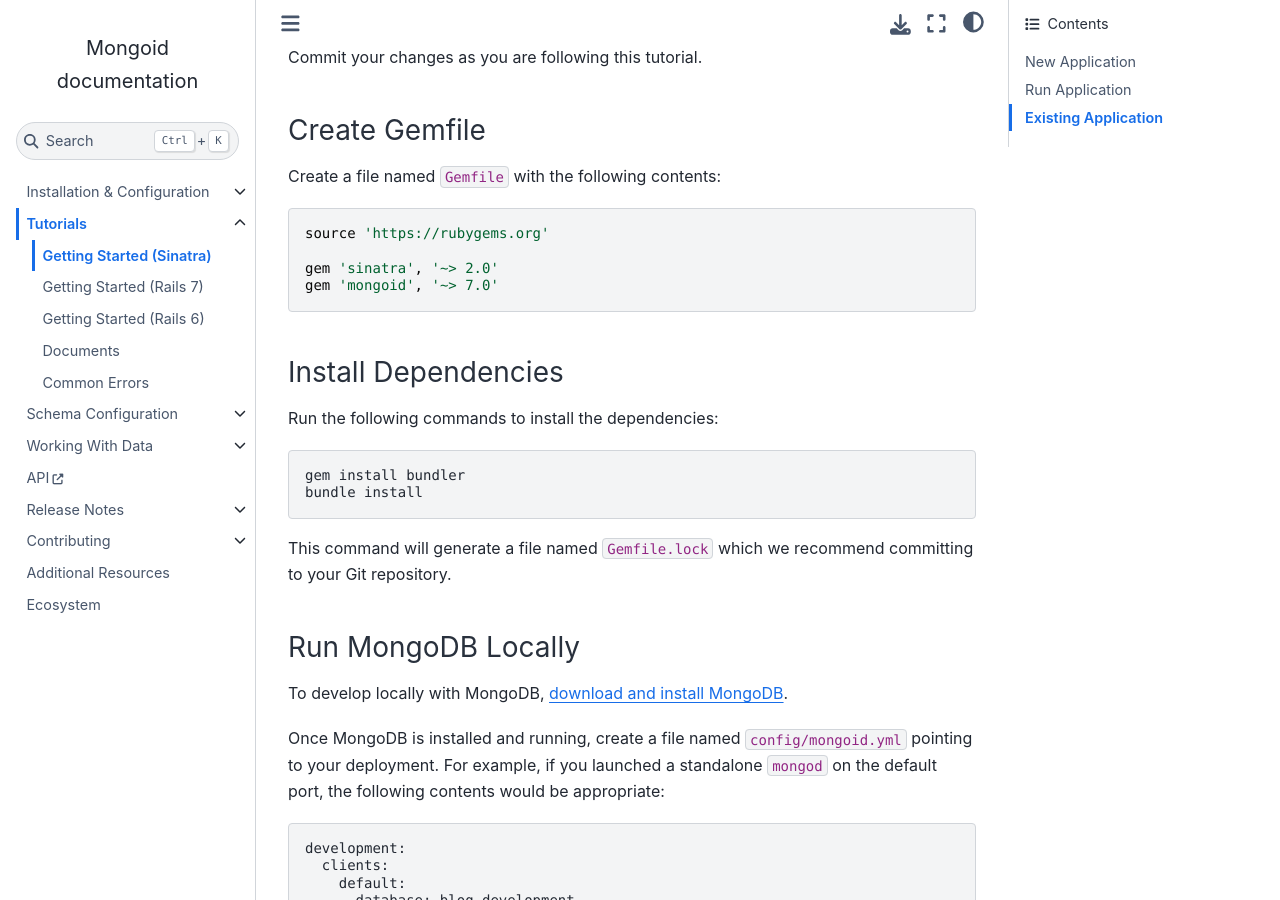
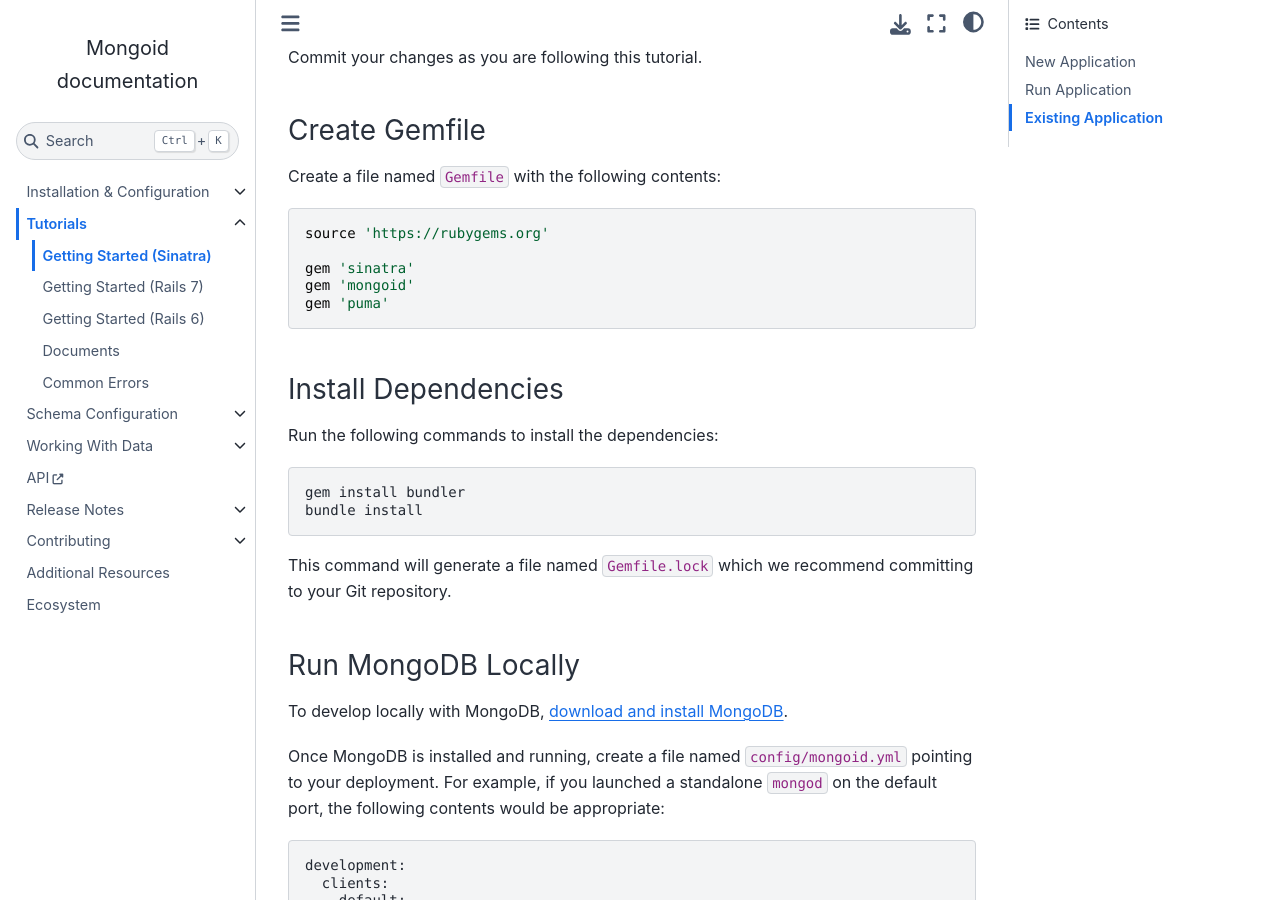
Before and after one commit to i80and/docs-mongoid, a Sphinx documentation site: the page built from docs/tutorials/getting-started-sinatra.txt, in a window 1280 px wide and 900 px high, scrolled down 876 px. Built offline with Sphinx 7.4.7 and the Sphinx Book theme 1.1.4, drawn with Linux system fonts in a browser that asks for light colours.

Commit message:
MONGOID-5518: Add Puma dependency to Sinatra tutorial (#5516)

```diff
--- a/docs/tutorials/getting-started-sinatra.txt
+++ b/docs/tutorials/getting-started-sinatra.txt
@@ -44,8 +44,9 @@ Create a file named ``Gemfile`` with the following contents:
 
     source 'https://rubygems.org'
 
-    gem 'sinatra', '~> 2.0'
-    gem 'mongoid', '~> 7.0'
+    gem 'sinatra'
+    gem 'mongoid'
+    gem 'puma'
 
 
 Install Dependencies
```
